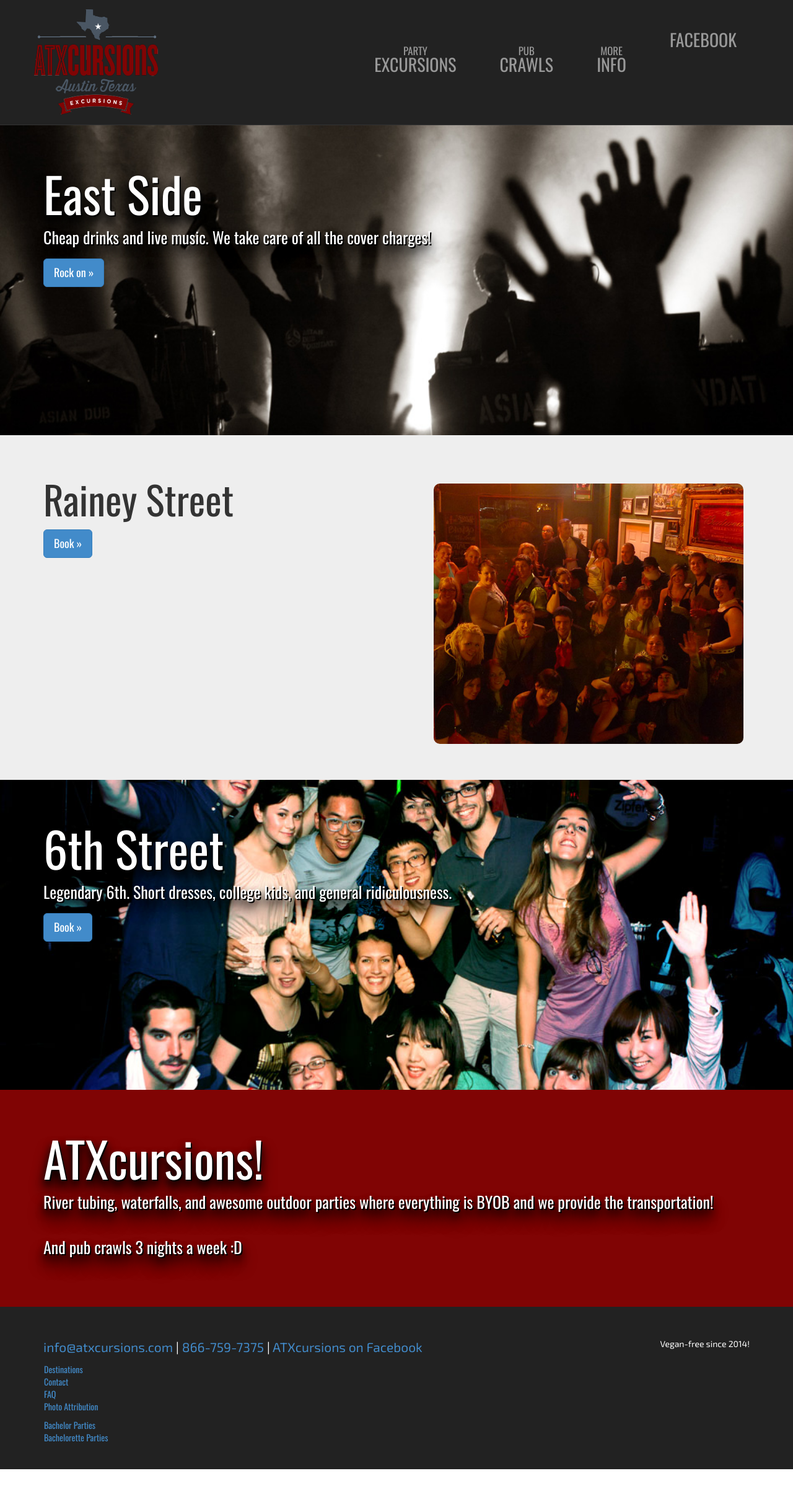
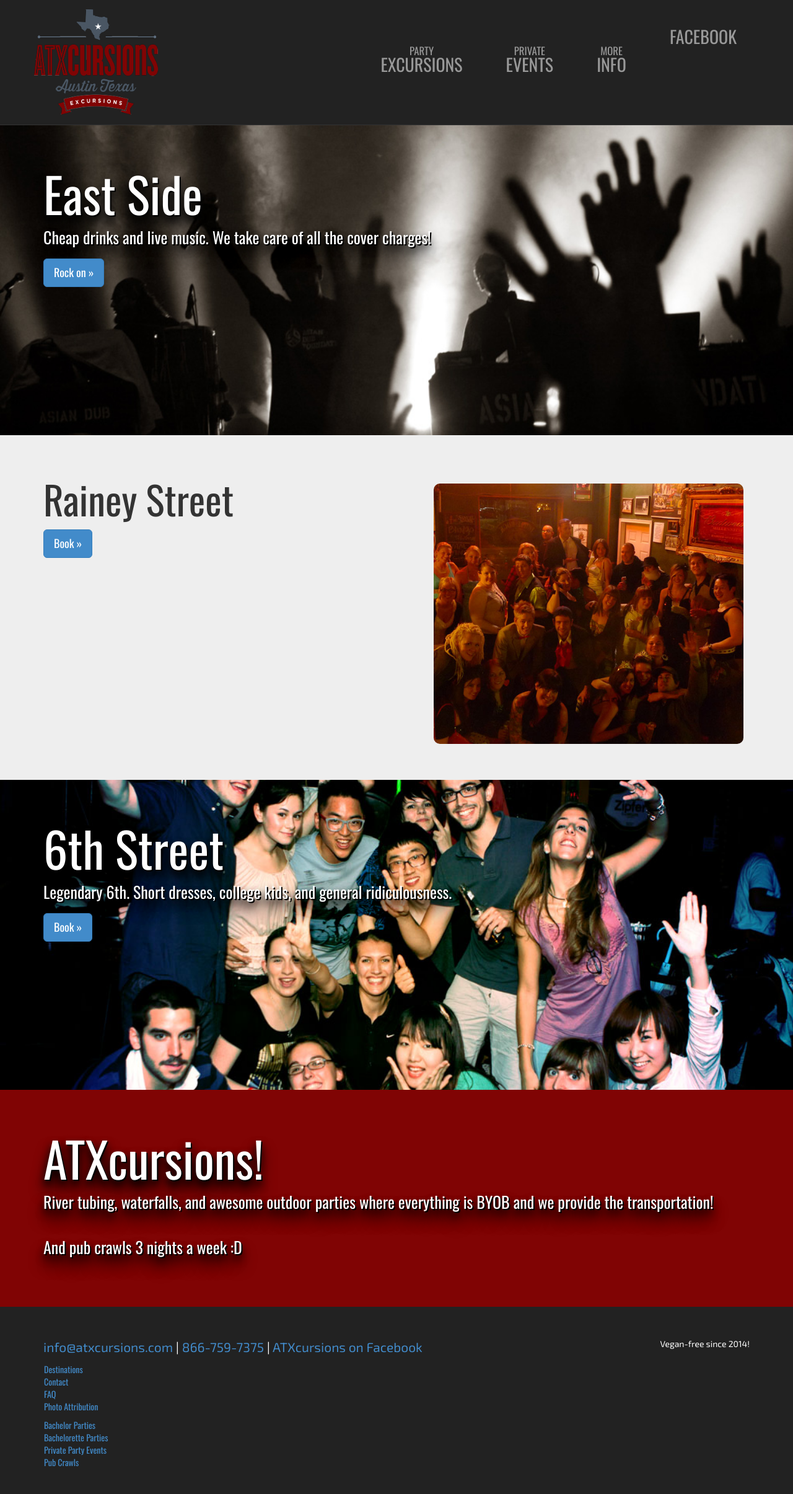
Before and after one commit to Gennovacap-Technology/axtcursions, a Jekyll site: the page built from pub-crawls.html, in a window 1280 px wide. Shown: the whole page at 62% size. Built offline with Jekyll 4.4.1, drawn with Linux system fonts in a browser that asks for light colours; nearby versions of some CDN libraries; Markdown is read by kramdown in place of the engine named in the settings; before the commit the page ends 2370 px from its top, so only the background shows below that.

Commit message:
Revert 217d978..4e2a380
This rolls back to commit 217d978bc463c2d9c992d25793cb4d98f9e22adc.

```diff
--- a/_layouts/default.html
+++ b/_layouts/default.html
@@ -52,7 +52,7 @@
             <div class="navbar">
               <ul class="nav navbar-nav">
                 <li><a href="/"><span class="top-line">Party</span><br />Excursions</a></li>
-                <li><a href="/pub-crawls.html"><span class="top-line">Pub</span><br />Crawls</a></li>
+                <li><a href="/private-party-events.html"><span class="top-line">Private</span><br />Events</a></li>
                 <li><a href="/faq.html"><span class="top-line">More</span><br /> Info</a></li>
                 <li class="hidden-nav facebook-nav"><div class="fb-like" data-href="https://www.facebook.com/atxcursions" data-layout="button_count" data-action="like" data-show-faces="true" data-share="false"></div><a href="https://www.facebook.com/atxcursions" onclick="trackOutboundLink('https://www.facebook.com/atxcursions'); return false;">Facebook</a></li>
               </ul>
@@ -100,6 +100,8 @@
               <ul class="list-unstyled">
                 <li><a href="/bachelor-bachelorette-parties-austin.html">Bachelor Parties</a></li>
                 <li><a href="/bachelor-bachelorette-parties-austin.html">Bachelorette Parties</a></li>
+                <li><a href="/private-party-events.html">Private Party Events</a></li>
+                <li><a href="/pub-crawls.html">Pub Crawls</a></li>
               </ul>
               </nav>
             </div>
--- a/css/index.css
+++ b/css/index.css
@@ -426,13 +426,18 @@
 }
 
 .facebook-nav {
-  padding: 35px 0px 47px 30px;
+  padding: 0px 0px 20px 0px;
 }
 
 @media(min-width:992px){
-.facebook-nav {
-  padding: 40px 0px 47px 30px;
+  .facebook-nav {
+    padding: 40px 0px 47px 30px;
+  }
 }
+@media(min-width:768px){
+  .facebook-nav {
+    padding: 35px 0px 47px 30px;
+  }
 }
 
 .navbar-nav > li.facebook-nav a {
--- a/index.html
+++ b/index.html
@@ -10,7 +10,7 @@
             <h2>River Tubing!</h2>
             <p>Float down the San Marcos River. BYOB! Every Monday, Wednesday, and Sunday.</p>
             <!--<p>&nbsp;</p>-->
-            <p><a class="btn btn-lg btn-primary" href="https://atxcursions.rezdy.com/28617/river-tubing-in-san-marcos" role="button">Let's float! &raquo;</a> <a class="btn btn-lg btn-primary" href="#private-events" role="button">Group bigger than 7? &darr;</a></p>
+            <p><a class="btn btn-lg btn-primary" href="https://atxcursions.rezdy.com/28617/river-tubing-in-san-marcos" role="button">Let's float! &raquo;</a> <a class="btn btn-lg btn-primary" href="/private-party-events.html" role="button">Private groups &raquo;</a></p>
           </div>
       </div>
     </div>
@@ -28,6 +28,7 @@
     </div>
   -->
 
+
     <a name="party-barge"></a>
     <div class="jumbotron invert" style="background: url('images/boat/boat-group-1.jpg');background-size: cover;background-position: center;min-height: 500px;border-top: 1px solid #555">
       <div class="container">
@@ -35,7 +36,7 @@
             <h2>Boat party!</h2>
             <p>Drink. On a boat. Be your obnoxious self.</p>
 
-            <p><a class="btn btn-lg btn-primary" href="https://atxcursions.rezdy.com/37361/boat-party" role="button">Boat boat boat &raquo;</a></p>
+            <p><a class="btn btn-lg btn-primary" href="https://atxcursions.rezdy.com/37361/boat-party" role="button">Boat boat boat &raquo;</a> <a class="btn btn-lg btn-primary" href="/private-party-events.html" role="button">Private groups &raquo;</a></p>
           </div>
       </div>
     </div>
```
Also changed, not shown: reviews.html (added, +31 -0 lines).
